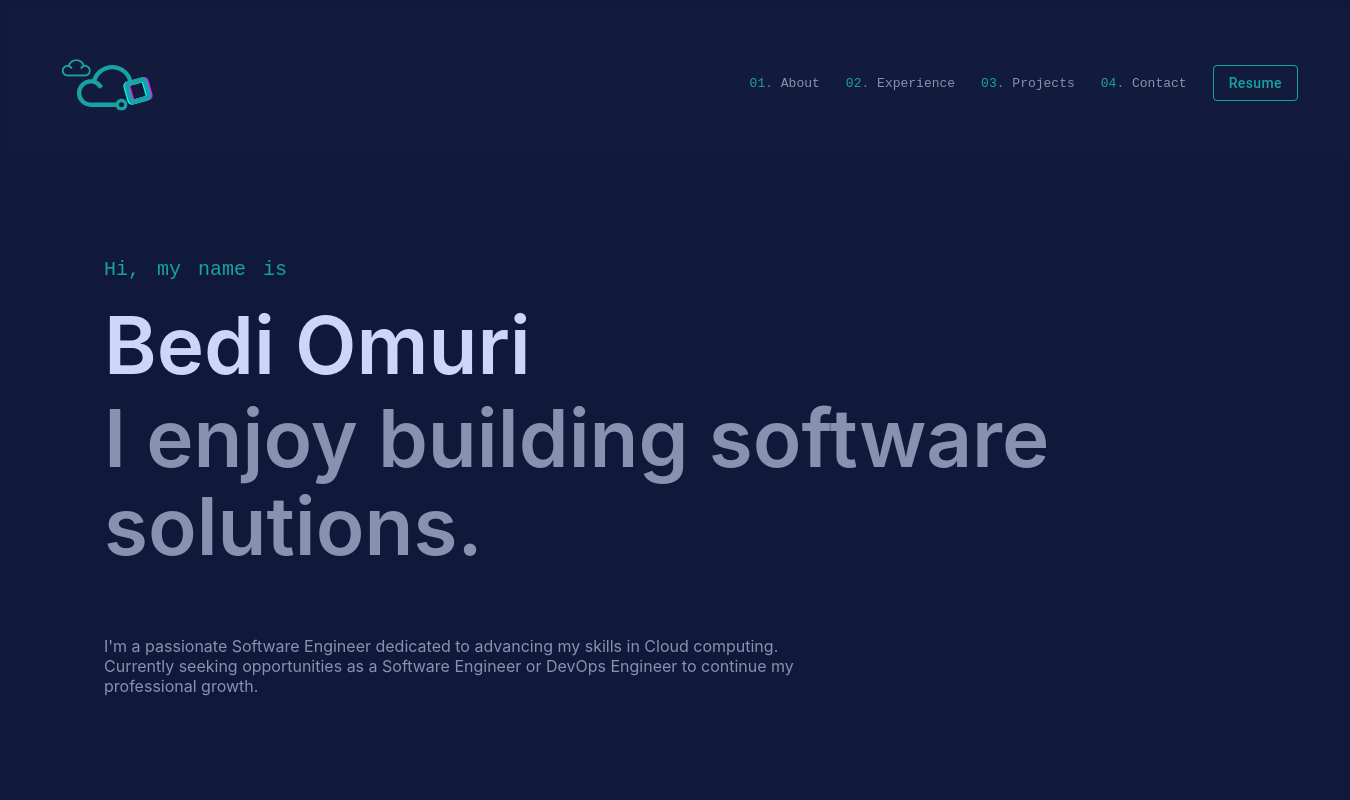
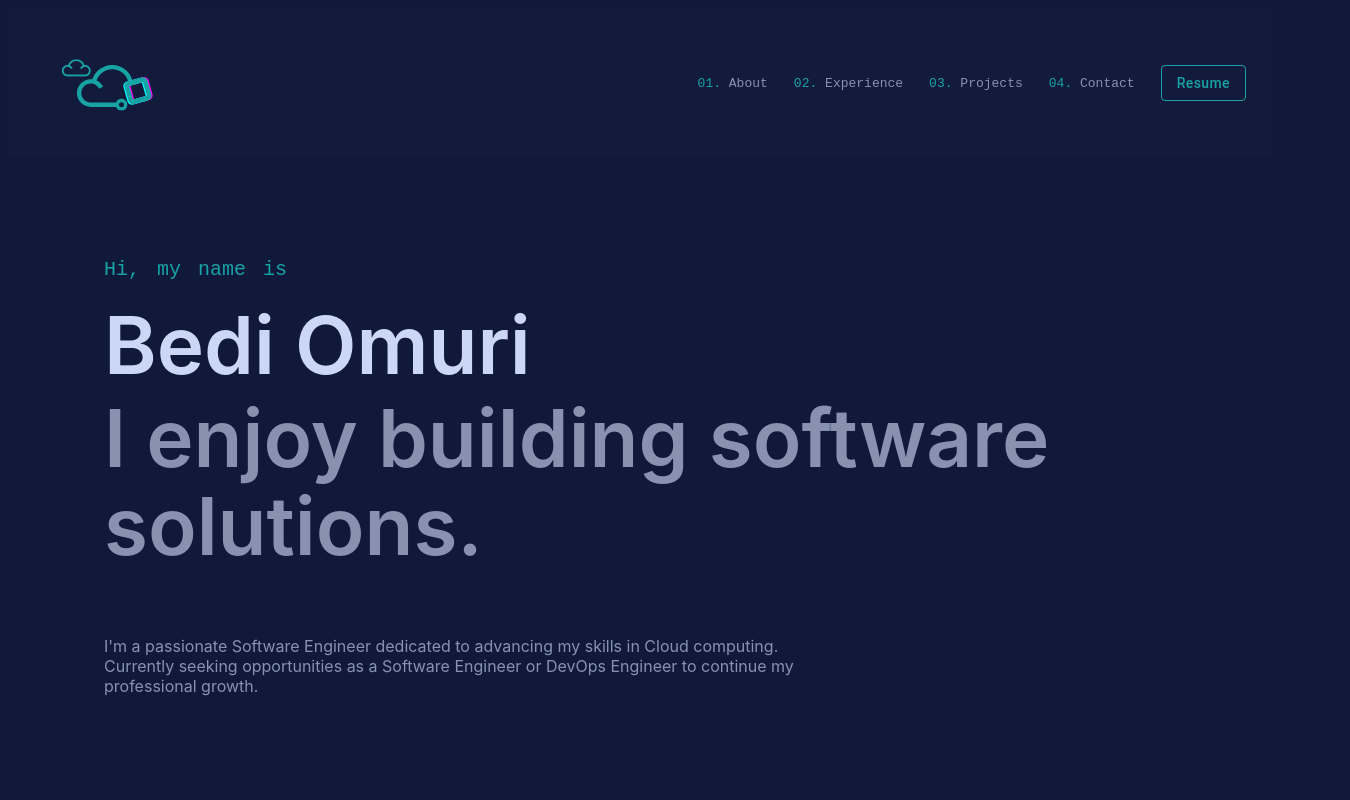
Before and after one commit to Bedi06/My-Personal-Portfolio, a React (Create React App) app: page / in a window 1280 px wide. Shown: the top 800 px of the page, 1350 px wide, since content can reach past the window. Built offline with nearby package versions, Linux system fonts and the light colour scheme.

Commit message:
Update Navbar.js

```diff
--- a/src/components/Navbar.js
+++ b/src/components/Navbar.js
@@ -34,15 +34,12 @@ export default function Navbar() {
     <ThemeProvider theme={Theme}>
       <Box
         sx={{
-          top: 0,
-          width: "100%",
-          zIndex: 1000,
           display: "flex",
           justifyContent: "space-between",
           alignItems: "center",
           backgroundColor: "#121b3b",
           paddingLeft: "2em",
-          paddingRight: "4em",
+          paddingRight: "2em",
           fontFamily: "monospace",
         }}
       >
@@ -110,12 +107,6 @@ export default function Navbar() {
             />
           </IconButton>
         </Hidden>
-
-        {/* <Box
-          sx={{
-            height: { xs: "64px", md: "100%", sm: "100%" },
-          }}
-        /> */}
 
         <SwipeableDrawer
           anchor="right"
```
